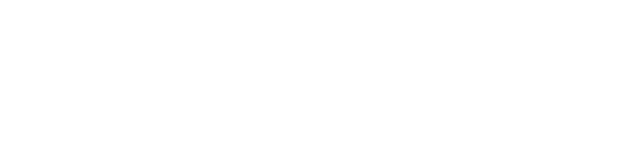
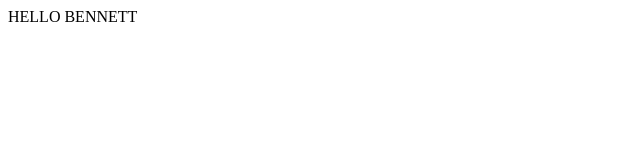
Before and after one commit to JerryBreecher/jerrybreecher.github.io, a plain HTML site: page index.html in a window 1280 px wide. Shown: the whole page, without its empty margins (0-640 px from the left). Drawn offline with Linux system fonts and the light colour scheme.

Commit message:
Update index.html

```diff
--- a/index.html
+++ b/index.html
@@ -4,6 +4,7 @@
     <title>Hello Bennett</title>
 </head>
 <body>
+    HELLO BENNETT
     <script src="./Hello.js"></script>
 </body>
 </html>
```
